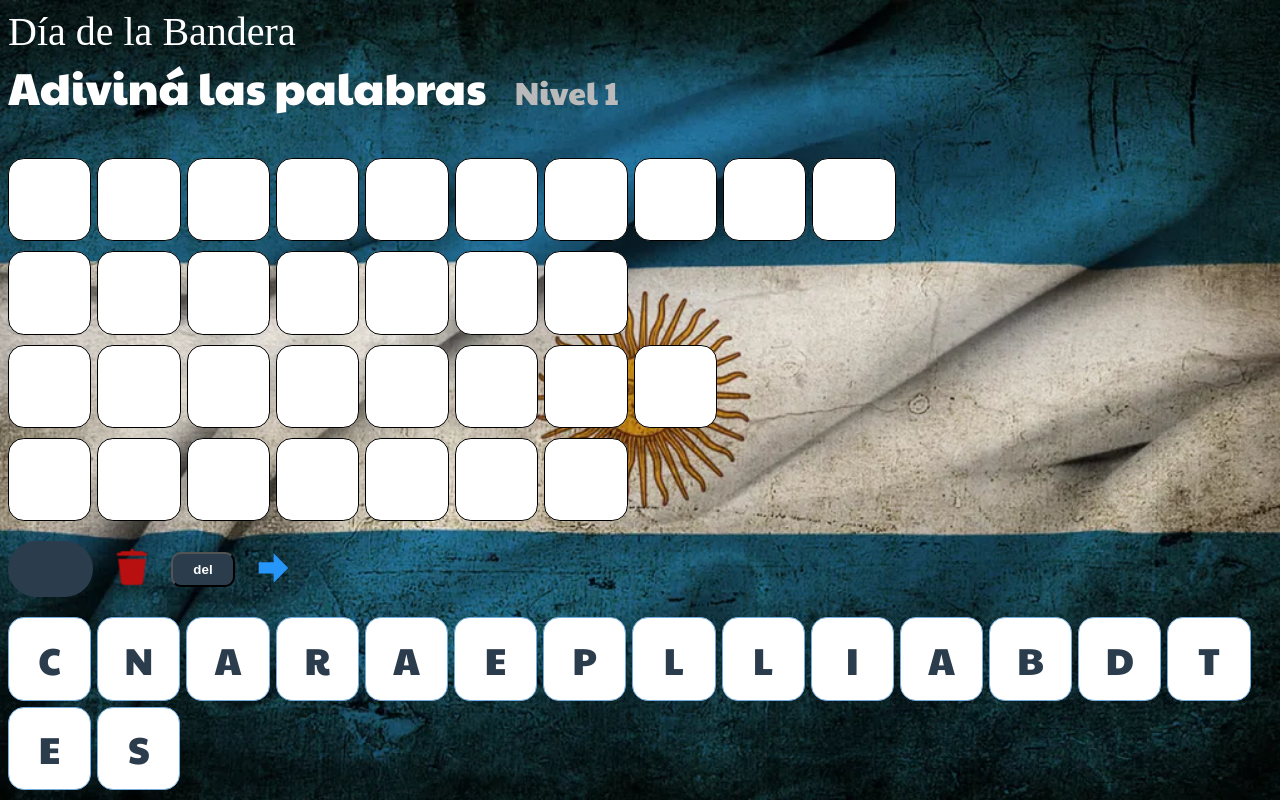
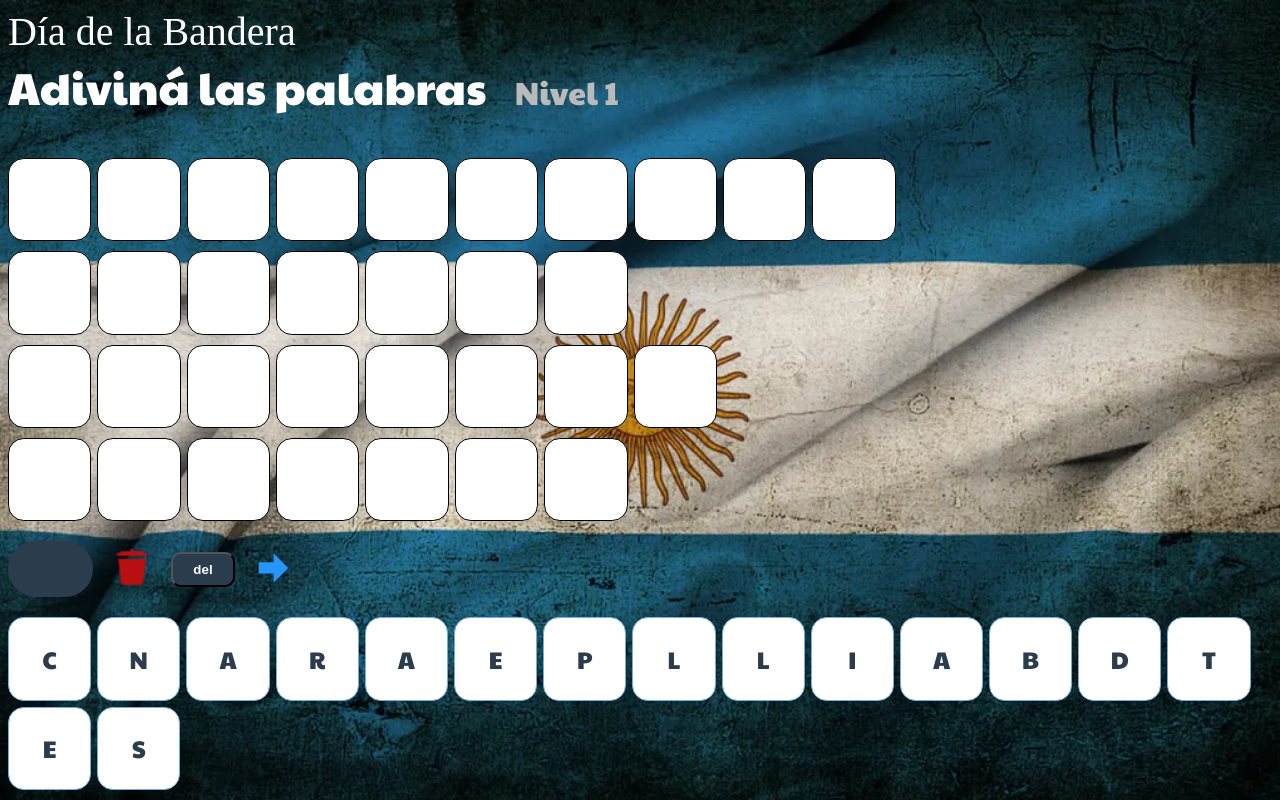
Before and after one commit to TomasSorgetti/DiaDeLaBandera, a React (Vite) app: page / in a window 1280 px wide. Built offline with nearby package versions, Linux system fonts and the light colour scheme; no server answers; a web font is replaced by a local one.

Commit message:
changes in the letters

```diff
--- a/src/App.css
+++ b/src/App.css
@@ -2,7 +2,6 @@
   width: 90%;
   margin: 0 auto;
 }
-
 @keyframes shake {
   0% {
     transform: translateX(0);
@@ -231,15 +230,12 @@ p {
 .activeWordConfirm:nth-child(11) {
   transition-delay: 1.1s;
 }
-
 .activeWordConfirm:nth-child(12) {
   transition-delay: 1.2s;
 }
-
 .activeWordConfirm:nth-child(13) {
   transition-delay: 1.3s;
 }
-
 
 
 /* Active Word */
@@ -249,14 +245,12 @@ p {
   flex-wrap: wrap;
   gap: 10px;
 }
-
 .activeWord {
   min-width: 40px;
   padding: 0rem 0.7rem;
   border-radius: 2.12869rem;
   background: #2B3C4D;
 }
-
 .deleteLastLetter {
   height: fit-content;
   background-color: #2B3C4D;
@@ -279,30 +273,22 @@ p {
   line-height: normal;
   letter-spacing: 16px;
 }
-
 .trueActiveWord {
   transition: background-color 0.3s;
   background-color: #05B741;
 }
-
 .falseActiveWord {
   transition: background-color 0.3s;
   background-color: #B81010;
 }
-
-
 .send {
   border: none;
   background-color: transparent;
   cursor: pointer;
 }
-
 .send img {
   height: 36px;
 }
-
-
-
 
 
 /* Leters */
@@ -311,8 +297,6 @@ p {
   flex-wrap: wrap;
   gap: 6px;
 }
-
-
 .leter {
   display: flex;
   width: 39px;
@@ -320,14 +304,10 @@ p {
   flex-direction: column;
   justify-content: center;
   align-items: center;
-  gap: 0.39131rem;
   border-radius: 0.35rem;
   border: 0.792px solid #74ACDF;
   background: #FFF;
   cursor: pointer;
-}
-
-.leter span {
   color: #2B3C4D;
   text-align: center;
   font-family: Paytone One;
@@ -336,16 +316,10 @@ p {
   font-weight: 400;
   line-height: normal;
 }
-
 .activeButton {
   background-color: #2B3C4D;
-}
-
-.activeButton span {
   color: white;
 }
-
-
 
 @media screen and (max-width:600px) {
   .wordsCont{
--- a/src/App.jsx
+++ b/src/App.jsx
@@ -24,10 +24,9 @@ function App() {
   const [clean, setClean] = useState(false); // limpiar las palabras
   const [open, setOpen] = useState(false); // modal al terminar el nivel
   const [shake, setShake] = useState(false);
-
+  console.log(activeWordIndex);
   const [soundPlayOk, setSoundPlayOk] = useState(false);
   const [soundPlayErr, setSoundPlayErr] = useState(false);
-
   const initializeSounds = () => {
     if (!soundok && !sounderr) {
       soundok = new Howl({
@@ -74,8 +73,10 @@ function App() {
     let newWord = activeWord.slice(0, -1);
     setActiveWord(newWord);
     setDeleteLastWord(true);
-    let newIndexList = activeWordIndex.slice(0, -1);
-    setActiveWordIndex(newIndexList);
+    setActiveWordIndex((prev) => {
+      if (prev.length === 0) return prev;
+      return prev.slice(0, -1);
+    });
   };
 
   const handleSend = () => {
--- a/src/components/Leter.jsx
+++ b/src/components/Leter.jsx
@@ -42,7 +42,7 @@ const Leter = ({
       }}
       disabled={active || conditionDisable ? true : false}
     >
-      <span>{leter}</span>
+      {leter}
     </button>
   );
 };
```
